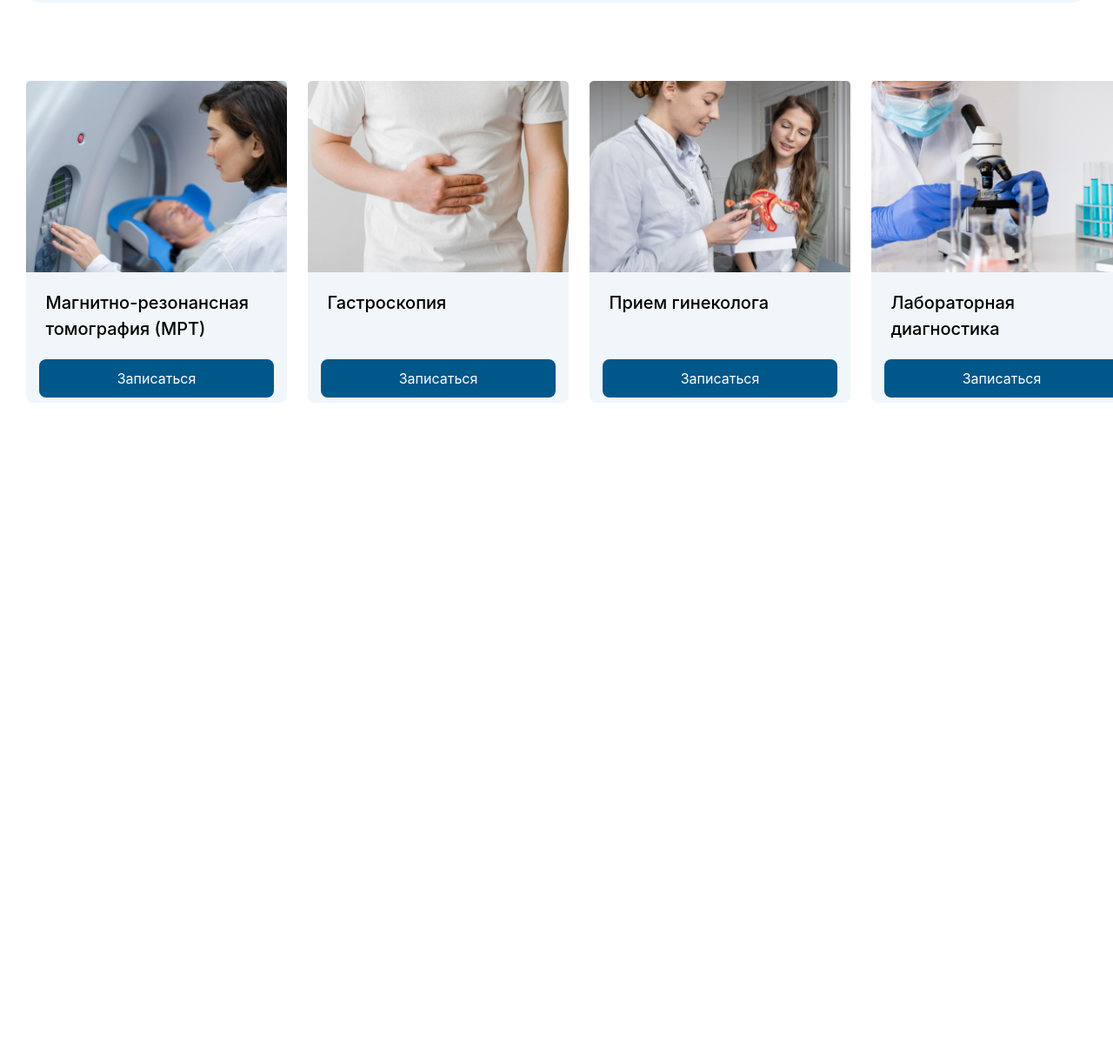
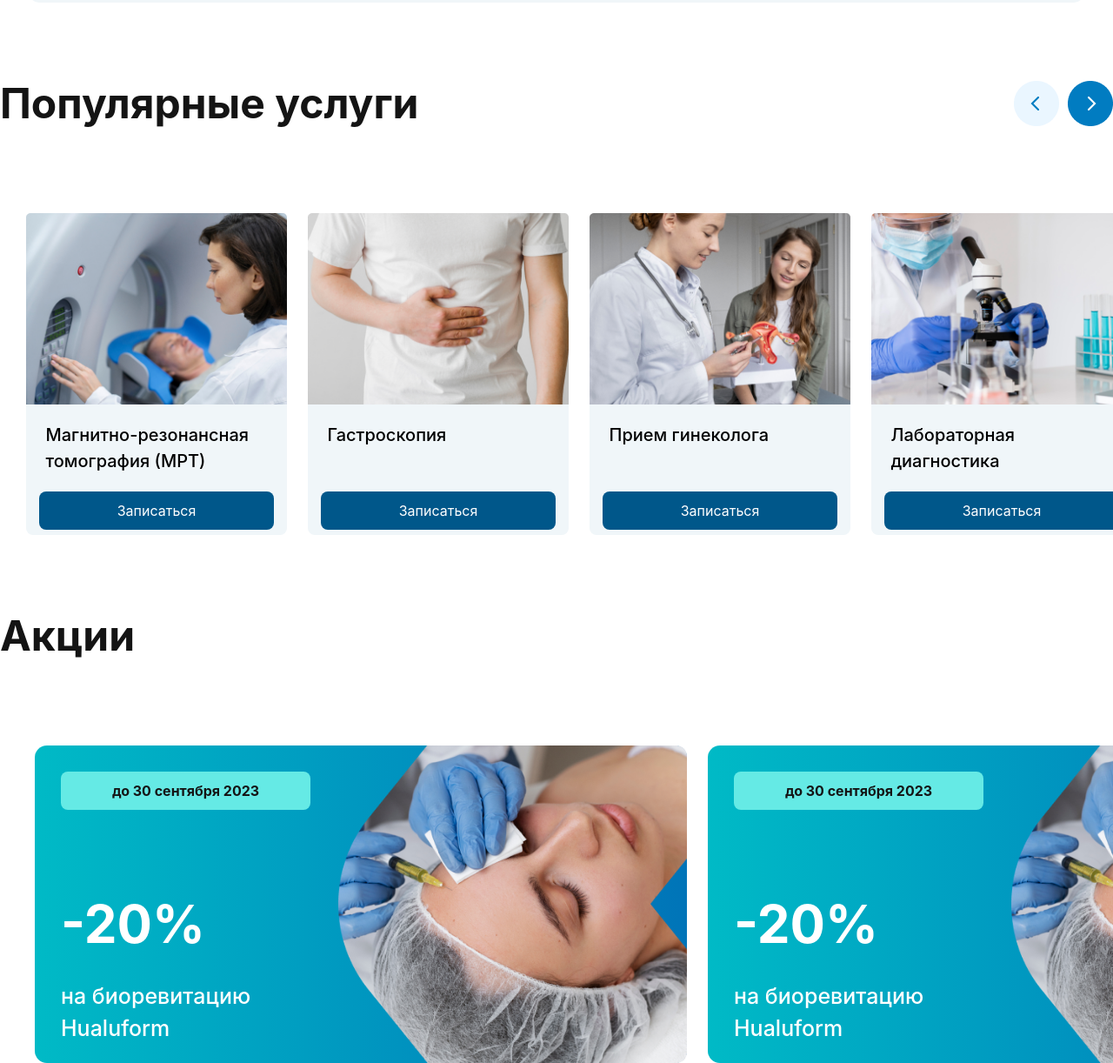
Before and after one commit to simle-pro/Exam-4.end, a website: page src/page2.html in a window 1280 px wide. Shown: the part 2902-4124 px from the top of the page at 87% size. Before the commit the page ends 3365 px from the top, so only its background shows below. Drawn offline with nearby package versions, Linux system fonts and the light colour scheme; files that its build step writes are made by us from their sources.

Commit message:
A.D add section6

```diff
--- a/src/page2.html
+++ b/src/page2.html
@@ -267,7 +267,8 @@
             <img src="./page2img/cross.png" alt="">
             <p class="font-[600] text-[20px] text-[#017CC1]">3 000</p>
             <p class="font-[400] lg:text-[18px] text-[16px] text-[#141414] leading-[28px]">медицинских услуг по всем
-               <br> направлениям</p>
+               <br> направлениям
+            </p>
          </div>
          <div class="flex flex-col items-start  w-[48%] lg:w-[23%] lg:h-[100%] h-[50%] justify-evenly">
             <img src="./page2img/cross.png" alt="">
@@ -279,31 +280,72 @@
    </section>
 
 
+   <h1
+      class="flex items-center max-w-[1300px] m-auto justify-between lg:text-[48px] text-[36px] font-bold text-[#141414] pt-[80px]">
+      <span>Популярные услуги</span><span class="lg:block hidden"><img src="./page2img/Slider Buttons.png"
+            alt=""></span></h1>
 
-
-   <section class="max-w-[1400px] m-auto flex lg:justify-evenly justify-start overflow-x-hidden gap-6 mt-[90px] z-2 pl-[10px] lg:px-[30px]">
-      <div class="w-[300px] h-[370px] flex-shrink-0 flex flex-col justify-between items-center bg-[#F0F6F9] rounded-lg pb-[20px]">
+   <section
+      class="max-w-[1400px] m-auto flex lg:justify-evenly justify-start overflow-x-hidden gap-6 mt-[90px] z-2 pl-[10px] lg:px-[30px]">
+      <div
+         class="w-[300px] h-[370px] flex-shrink-0 flex flex-col justify-between items-center bg-[#F0F6F9] rounded-lg pb-[20px]">
          <img src="./page2img/image (30).png" alt="">
          <h1 class="pb-[20px] w-[85%] text-[20px] font-[500] pt-[20px]">Магнитно-резонансная томография (МРТ)</h1>
          <button class="py-[10px] w-[90%] text-white rounded-lg bg-[#00578A] hover:bg-[#023959]">Записаться</button>
       </div>
-      <div class="w-[300px] h-[370px] flex-shrink-0 flex flex-col justify-between items-center bg-[#F0F6F9] rounded-lg pb-[20px]">
+      <div
+         class="w-[300px] h-[370px] flex-shrink-0 flex flex-col justify-between items-center bg-[#F0F6F9] rounded-lg pb-[20px]">
          <img src="./page2img/image (31).png" alt="">
          <h1 class="pb-[20px] w-[85%] text-[20px] font-[500] pt-[20px] pb-[50px]">Гастроскопия</h1>
          <button class="py-[10px] w-[90%] text-white rounded-lg bg-[#00578A] hover:bg-[#023959]">Записаться</button>
       </div>
-      <div class="w-[300px] h-[370px] flex-shrink-0 flex flex-col justify-between items-center bg-[#F0F6F9] rounded-lg pb-[20px]">
+      <div
+         class="w-[300px] h-[370px] flex-shrink-0 flex flex-col justify-between items-center bg-[#F0F6F9] rounded-lg pb-[20px]">
          <img src="./page2img/image (32).png" alt="">
          <h1 class="pb-[20px] w-[85%] text-[20px] font-[500] pt-[20px] pb-[50px]">Прием гинеколога</h1>
          <button class="py-[10px] w-[90%] text-white rounded-lg bg-[#00578A] hover:bg-[#023959]">Записаться</button>
       </div>
-      <div class="w-[300px] h-[370px] flex-shrink-0 flex flex-col justify-between items-center bg-[#F0F6F9] rounded-lg pb-[20px]">
+      <div
+         class="w-[300px] h-[370px] flex-shrink-0 flex flex-col justify-between items-center bg-[#F0F6F9] rounded-lg pb-[20px]">
          <img src="./page2img/image (33).png" alt="">
          <h1 class="pb-[20px] w-[85%] text-[20px] font-[500] pt-[20px]">Лабораторная диагностика</h1>
          <button class="py-[10px] w-[90%] text-white rounded-lg bg-[#00578A] hover:bg-[#023959]">Записаться</button>
       </div>
 
    </section>
+
+   <h1
+      class="flex items-center max-w-[1300px] m-auto justify-between lg:text-[48px] text-[36px] font-bold text-[#141414] pt-[80px]">
+      <span>Акции</span></h1>
+
+
+   <section
+      class="max-w-[1400px] m-auto flex lg:justify-evenly justify-start overflow-x-hidden gap-6 mt-[90px] pl-[10px]  lg:pl-[40px]">
+      <div
+         class="lg:w-[750px] w-[80%] lg:h-[365px] h-[600px] flex-shrink-0 flex lg:flex-row-reverse flex-col-reverse justify-between items-center bg-linear-to-r from-[#00BAC6] to-[#0074B8] rounded-[14px]">
+         <img class="w-[58%]] h-[100%]" src="./page2img/image (34).png" alt="">
+         <div class="flex flex-col justify-between h-[100%] w-full pl-[30px] pt-[30px]">
+            <button class="py-[10px] w-[90%] text-[#141414] font-[700] rounded-lg bg-[#65EAE5]">до 30 сентября
+               2023</button>
+            <div>
+               <h1 class="pb-[20px] text-[60px] font-[700] text-white">-20%</h1>
+               <p class="pb-[20px] w-[85%] text-[25px] font-[500] text-white">на биоревитацию Hualuform</p>
+            </div>
+         </div>
+      </div>
+      <div
+         class="lg:w-[750px] w-[80%] lg:h-[365px] h-[600px] flex-shrink-0 flex lg:flex-row-reverse flex-col-reverse justify-between items-center bg-linear-to-r from-[#00BAC6] to-[#0074B8] rounded-[14px]">
+         <img class="w-[58%]] h-[100%]" src="./page2img/image (34).png" alt="">
+         <div class="flex flex-col justify-between h-[100%] w-full pl-[30px] pt-[30px]">
+            <button class="py-[10px] w-[90%] text-[#141414] font-[700] rounded-lg bg-[#65EAE5]">до 30 сентября
+               2023</button>
+            <div>
+               <h1 class="pb-[20px] text-[60px] font-[700] text-white">-20%</h1>
+               <p class="pb-[20px] w-[85%] text-[25px] font-[500] text-white">на биоревитацию Hualuform</p>
+            </div>
+         </div>
+      </div>
+   </section>
 </body>
 
 </html>
```
Also changed, not shown: src/page2img/Slider Buttons.png (added), src/page2img/image (34).png (added).
